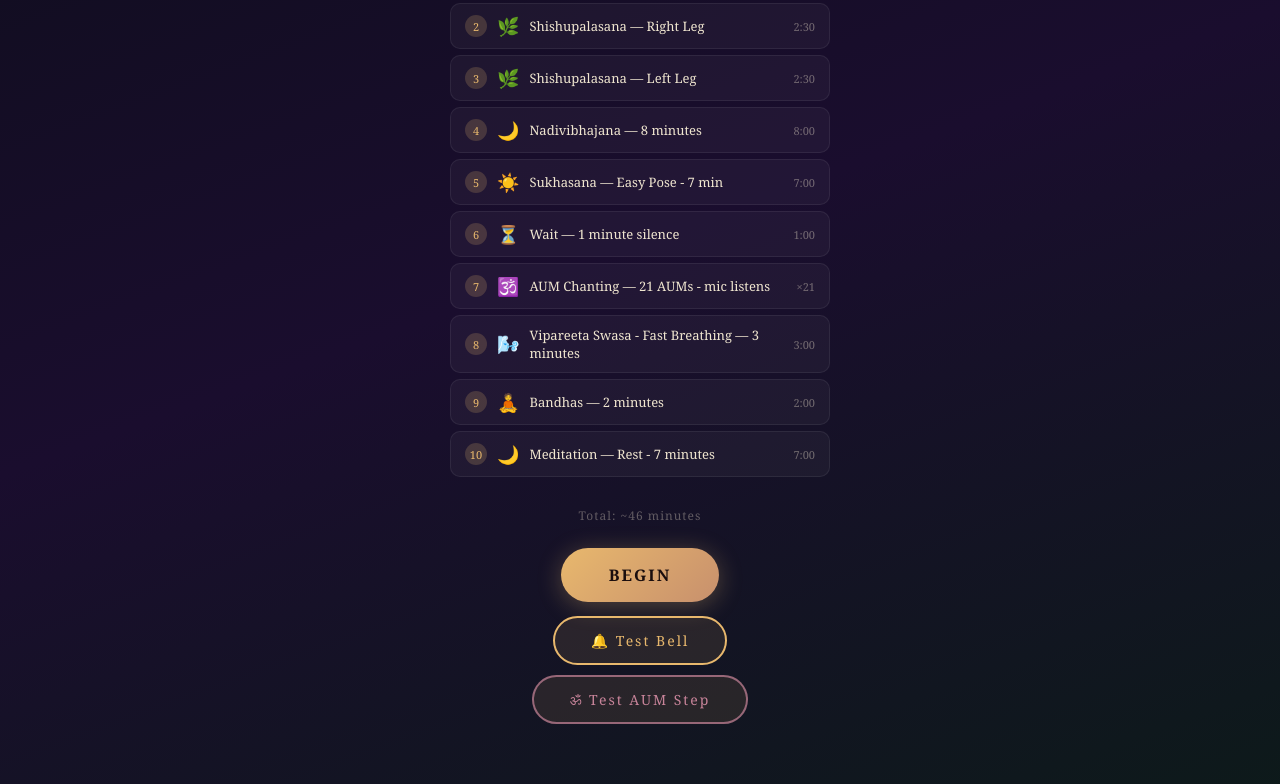
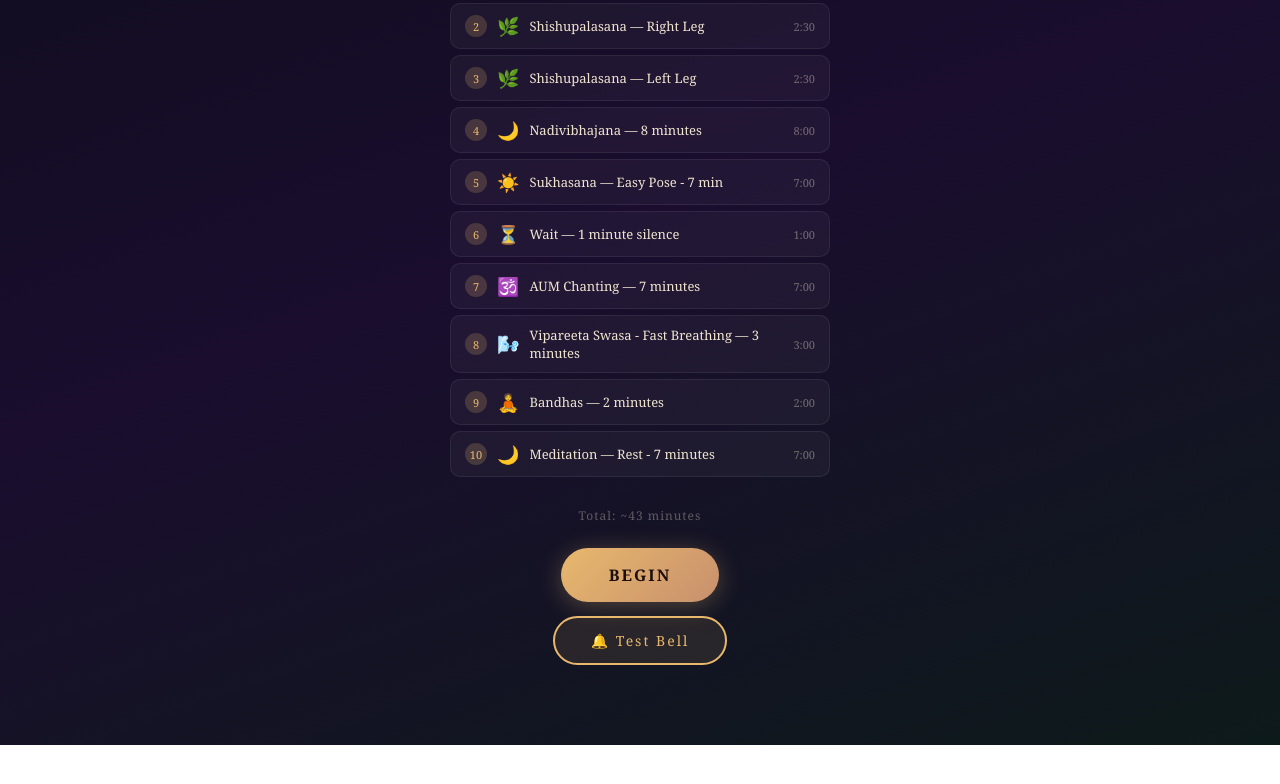
Before and after one commit to maheshr025/Shambhavi-Maha-Mudra-Kriya, a plain HTML site: page index.html in a window 1280 px wide. Shown: the part 320-1104 px from the top of the page. After the commit the page ends 1065 px from the top, so only its background shows below. Drawn offline with Linux system fonts and the light colour scheme.

Commit message:
Add files via upload

```diff
--- a/index.html
+++ b/index.html
@@ -77,7 +77,6 @@ body{min-height:100vh;overflow-y:auto;background:linear-gradient(160deg,#0d0d1a,
   <p class="total" id="total-time"></p>
   <button class="btn-main" id="btn-begin">Begin</button>
   <button class="btn-test" id="btn-test">&#128276; Test Bell</button>
-  <button class="btn-test" id="btn-step6" style="margin-top:10px;border-color:rgba(200,132,154,0.7);color:#C8849A">&#x0950; Test AUM Step</button>
 </div>
 
 <!-- TIMER STEP -->
@@ -232,7 +231,7 @@ var SEQ = [
   { name:'Nadivibhajana',   san:'\u0928\u093E\u0921\u0940 \u0935\u093F\u092D\u093E\u091C\u0928', sub:'8 minutes',          dur:480,  icon:'\uD83C\uDF19', col:'#7B9EC8' },
   { name:'Sukhasana',       san:'\u0938\u0941\u0916\u093E\u0938\u0928',             sub:'Easy Pose - 7 min',  dur:420,  icon:'\u2600\uFE0F', col:'#E8B86D' },
   { name:'Wait',           san:'',          sub:'1 minute silence',  dur:60,   icon:'\u23F3', col:'#7B9EC8' },
-  { name:'AUM Chanting',     san:'\u0950',                                               sub:'21 AUMs - mic listens',  dur:null, icon:'\uD83D\uDD49\uFE0F', col:'#C8849A', om:true, auto:true },
+  { name:'AUM Chanting',     san:'\u0950',                                               sub:'7 minutes',              dur:420,  icon:'\uD83D\uDD49\uFE0F', col:'#C8849A' },
   { name:'Vipareeta Swasa - Fast Breathing', san:'\u0935\u093F\u092A\u0930\u0940\u0924 \u0936\u094D\u0935\u093E\u0938', sub:'3 minutes',  dur:180,  icon:'\uD83C\uDF2C\uFE0F', col:'#9E7EC8' },
   { name:'Bandhas',         san:'\u092C\u0902\u0927',                                              sub:'2 minutes',          dur:120,  icon:'\uD83E\uDDD8', col:'#C8906D' },
 
@@ -480,10 +479,6 @@ document.getElementById('btn-begin').addEventListener('click', function() {
 document.getElementById('btn-test').addEventListener('click', function() {
   bell();
 });
-document.getElementById('btn-step6').addEventListener('click', function() {
-  startKeepAlive();
-  goStep(SEQ.findIndex(function(s){return s.om;}));
-});
 document.getElementById('btn-count').addEventListener('click', doCount);
 document.getElementById('btn-again').addEventListener('click', function() {
   showPage('pg-home');
```
